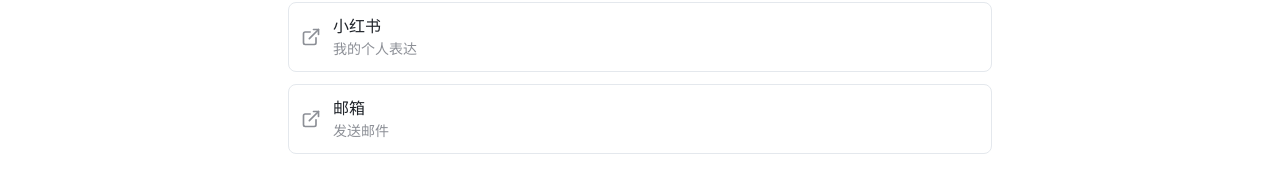
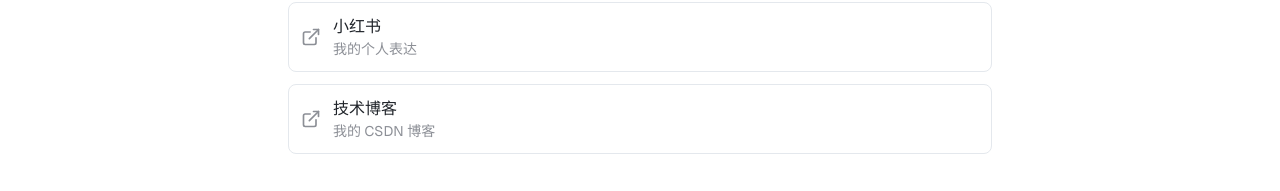
Before and after one commit to guise-zxy/zxy_site_Wb_version, a Next.js app: page /about in a window 1280 px wide. Shown: the part 937-1128 px from the top of the page. Built offline with nearby package versions, Linux system fonts and the light colour scheme.

Commit message:
update: 邮箱替换为技术博客链接

```diff
--- a/src/app/about/page.tsx
+++ b/src/app/about/page.tsx
@@ -70,9 +70,9 @@
                 desc: "我的个人表达",
               },
               {
-                label: "邮箱",
-                href: "mailto:zhangxinyi200612@outlook.com",
-                desc: "发送邮件",
+                label: "技术博客",
+                href: "https://blog.csdn.net/geniuszzxy?spm=1000.2115.3001.5343",
+                desc: "我的 CSDN 博客",
               },
             ].map((link) => (
               <a
--- a/src/data/site-config.ts
+++ b/src/data/site-config.ts
@@ -40,9 +40,9 @@
       icon: "book-open",
     },
     {
-      label: "邮箱",
-      href: "mailto:zhangxinyi200612@outlook.com",
-      icon: "mail",
+      label: "技术博客",
+      href: "https://blog.csdn.net/geniuszzxy?spm=1000.2115.3001.5343",
+      icon: "book-open",
     },
   ],
   resumeUrl: "/resume/resume.pdf",
```
